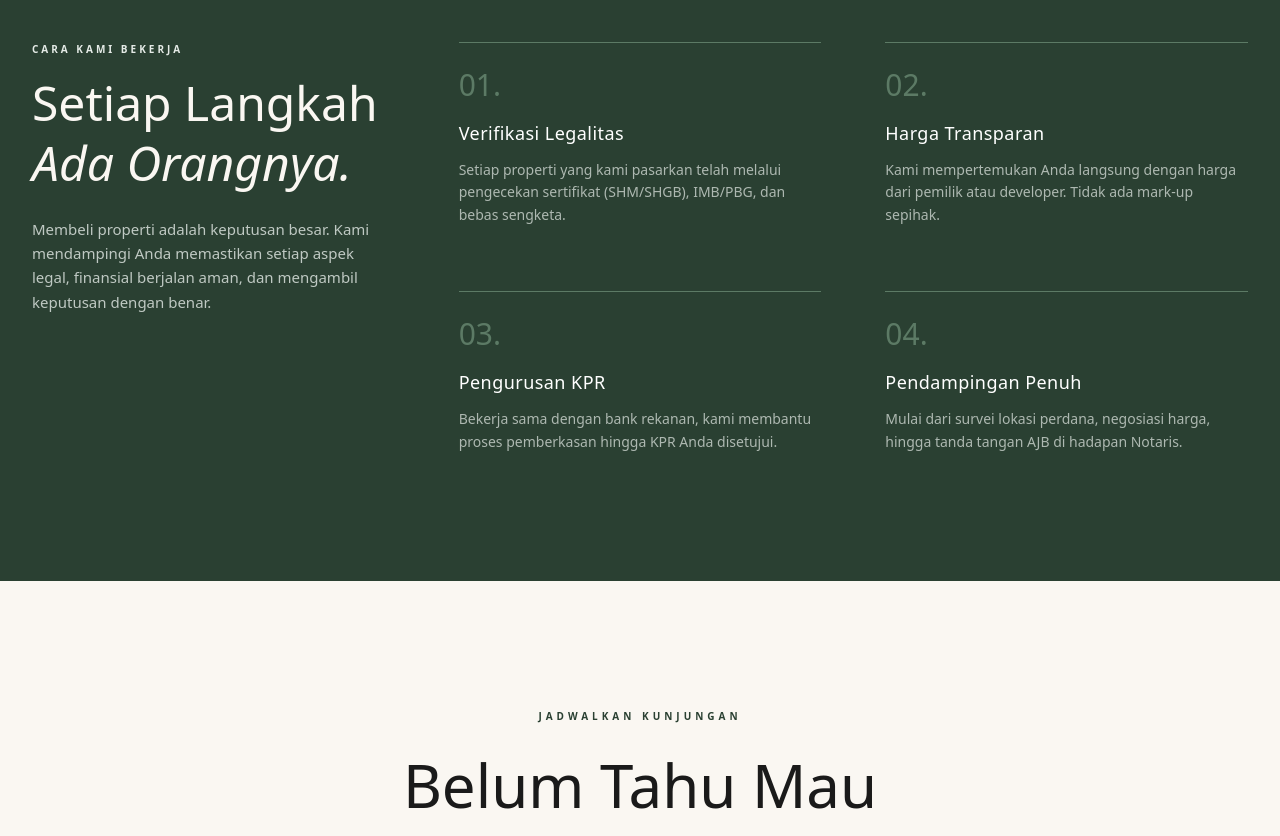
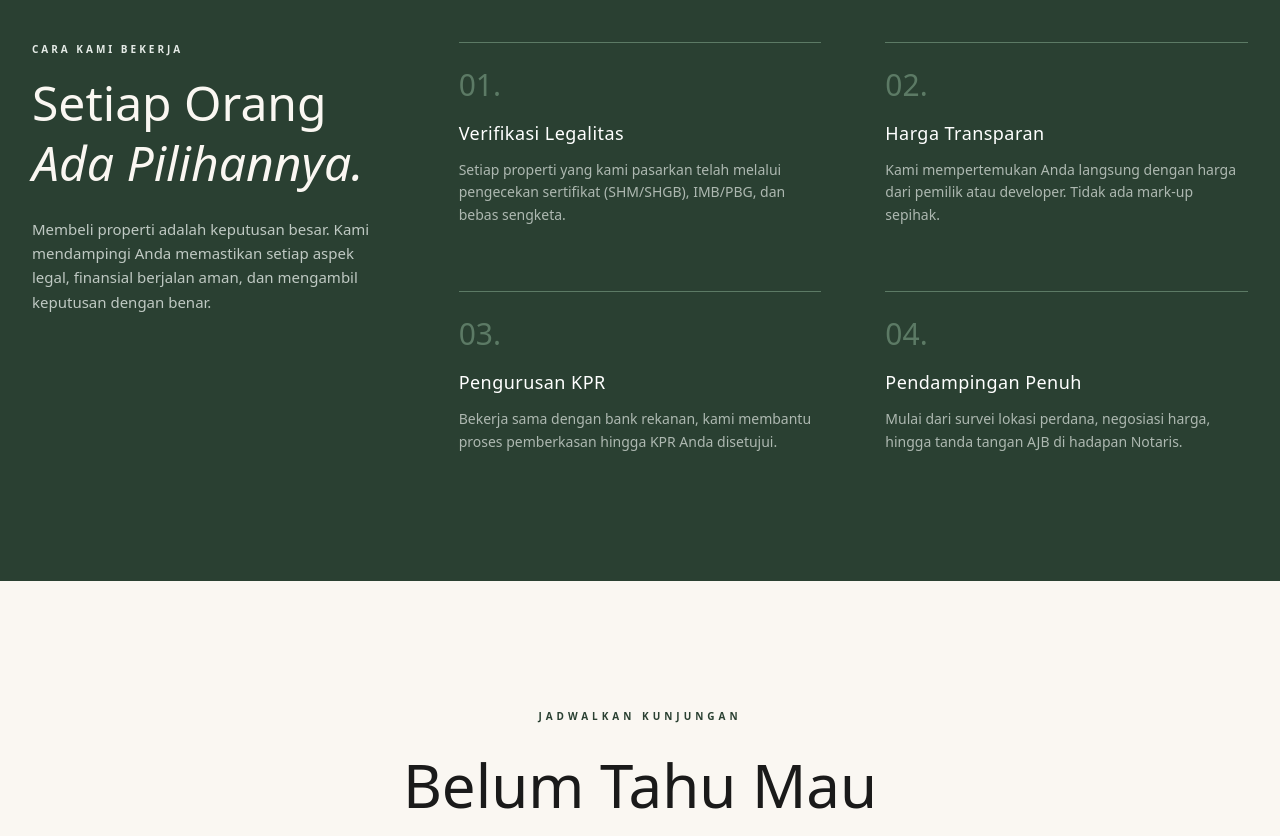
Before and after one commit to michel-angelo/rumahandalan, a Next.js app: page / in a window 1280 px wide. Shown: the part 1340-2176 px from the top of the page. Built offline with nearby package versions, Linux system fonts and the light colour scheme; no server answers; the database is empty.

Commit message:
feat (UI): fix copywriting.

```diff
--- a/src/app/page.tsx
+++ b/src/app/page.tsx
@@ -296,8 +296,8 @@ export default async function Home() {
                 Cara Kami Bekerja
               </p>
               <h2 className="font-display text-4xl lg:text-5xl leading-tight mb-6">
-                Setiap Langkah <br />
-                <span className="italic font-light">Ada Orangnya.</span>
+                Setiap Orang <br />
+                <span className="italic font-light">Ada Pilihannya.</span>
               </h2>
               <p className="text-accent-tint/80 text-[15px] leading-relaxed">
                 Membeli properti adalah keputusan besar. Kami mendampingi Anda
```
